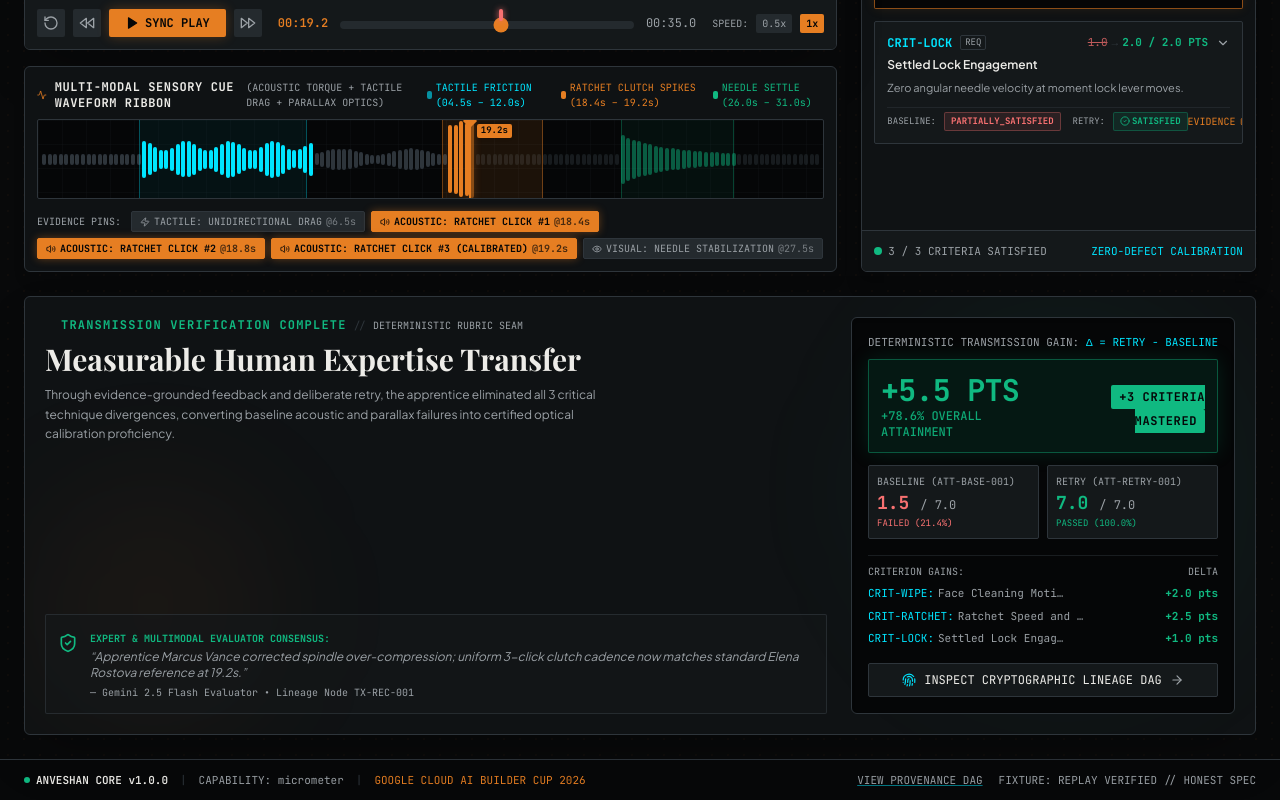
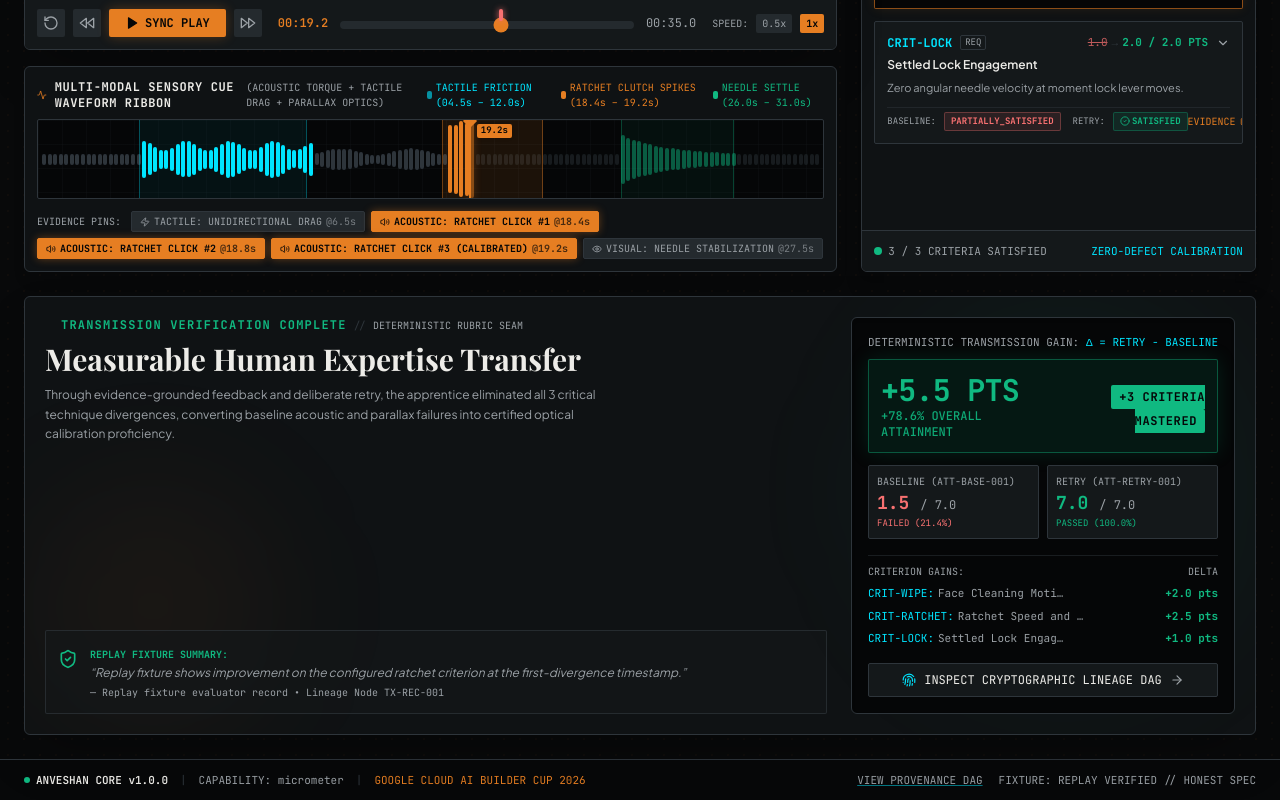
Before and after one commit to learnermaker/anveshan, a React (Vite) app in the folder app/: page / in a window 1280 px wide. Shown: the part 725-1525 px from the top of the page. Built offline with nearby package versions, Linux system fonts and the light colour scheme; no server answers; a web font is replaced by a local one.

Commit message:
ui: remove unsubstantiated consensus claim

```diff
--- a/app/src/components/TransmissionGainHero.tsx
+++ b/app/src/components/TransmissionGainHero.tsx
@@ -56,13 +56,13 @@ export const TransmissionGainHero: React.FC<TransmissionGainHeroProps> = ({
             <ShieldCheck className="w-5 h-5 text-transmission-emerald shrink-0 mt-0.5" />
             <div className="text-xs font-sans">
               <div className="font-mono text-[10px] text-transmission-emerald font-bold mb-0.5">
-                EXPERT & MULTIMODAL EVALUATOR CONSENSUS:
+                REPLAY FIXTURE SUMMARY:
               </div>
               <p className="text-on-surface-variant italic">
-                &ldquo;Apprentice Marcus Vance corrected spindle over-compression; uniform 3-click clutch cadence now matches standard Elena Rostova reference at 19.2s.&rdquo;
+                &ldquo;Replay fixture shows improvement on the configured ratchet criterion at the first-divergence timestamp.&rdquo;
               </p>
               <div className="font-mono text-[10px] text-on-surface-variant mt-1">
-                — Gemini 2.5 Flash Evaluator &bull; Lineage Node TX-REC-001
+                — Replay fixture evaluator record &bull; Lineage Node TX-REC-001
               </div>
             </div>
           </div>
```
